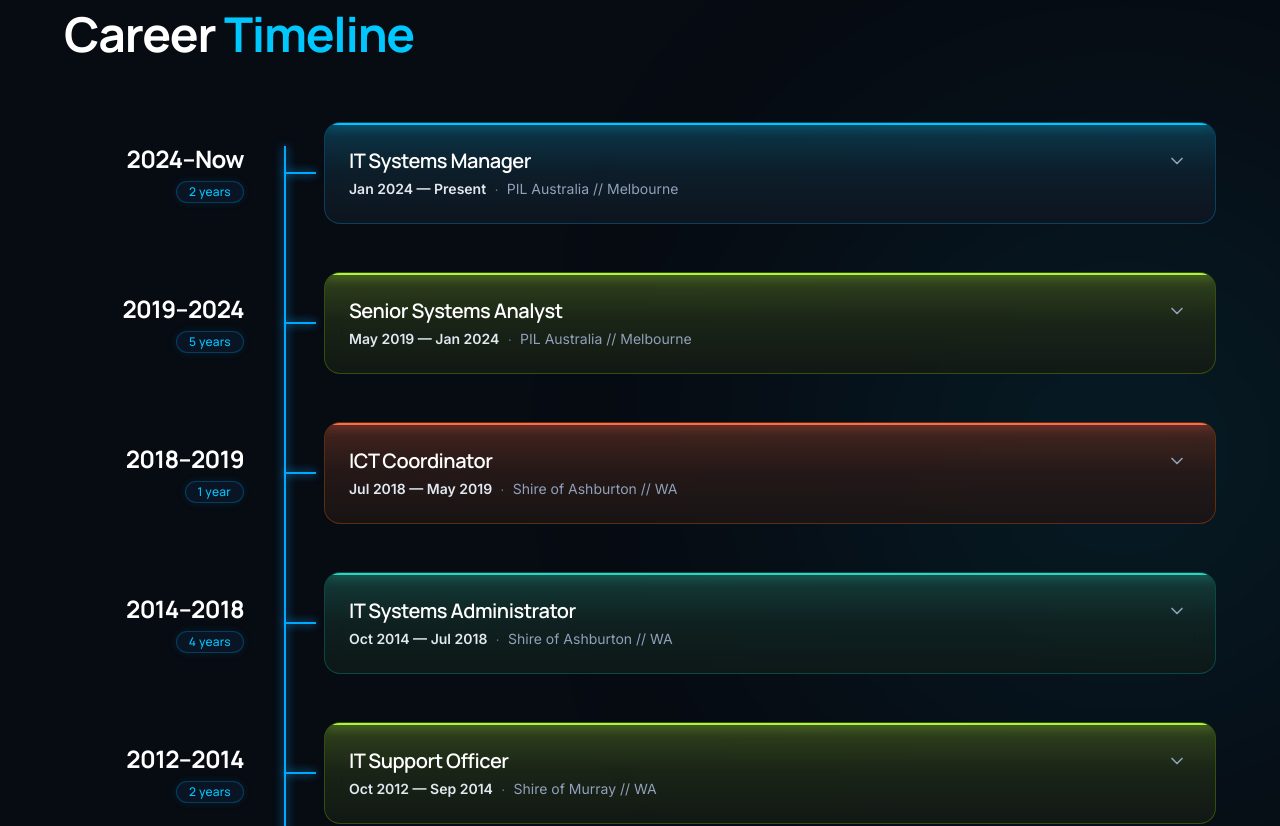
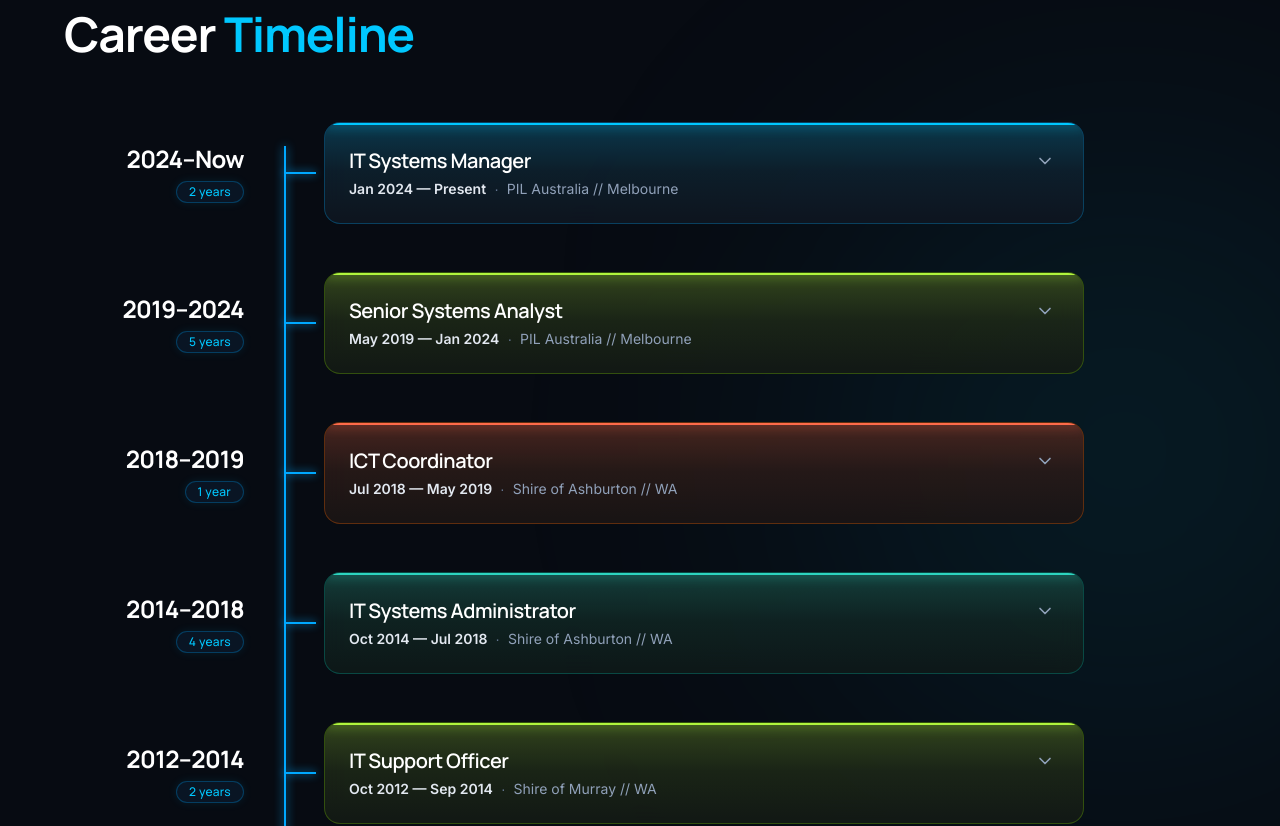
Before and after one commit to shihab-bhuiya/First-intern-Task, a Next.js app: page / in a window 1280 px wide. Shown: the part 3800-4626 px from the top of the page. Built offline with nearby package versions, Linux system fonts and the light colour scheme.

Commit message:
refactor: add max-width to CareerTimeline card container for improved layout on larger screens

```diff
--- a/src/components/Experience.tsx
+++ b/src/components/Experience.tsx
@@ -191,7 +191,7 @@ export default function CareerTimeline() {
                   <div className="hidden sm:block absolute left-[220px] w-8 h-[2px] bg-[#00a8ff] shadow-[0_0_8px_#00a8ff] z-10" />
 
                   {/* Card Container (Right Column / Full Width on Mobile) */}
-                  <div className="w-full pl-7 sm:pl-10 flex-1">
+                <div className="w-full pl-7 sm:pl-10 flex-1 sm:max-w-[800px]">
                     <button
                       type="button"
                       onClick={() => toggle(entry.id)}
```
